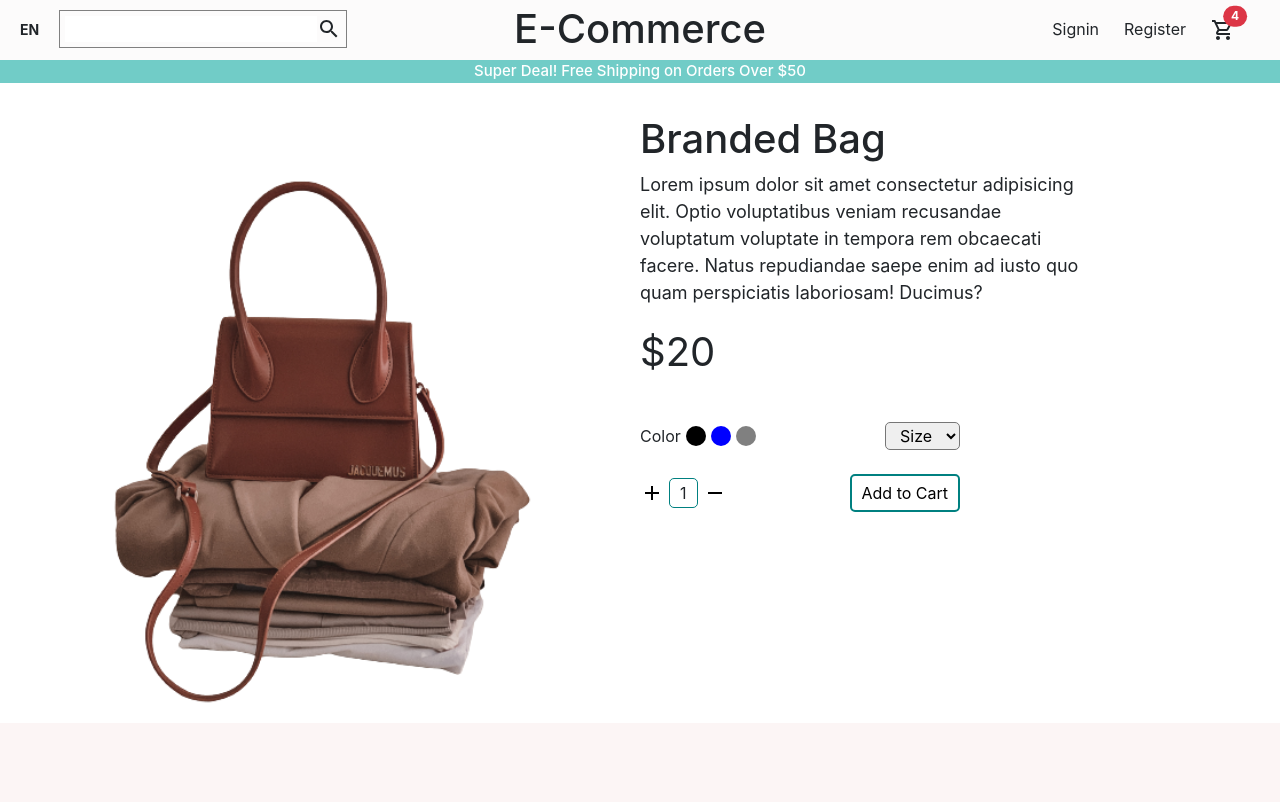
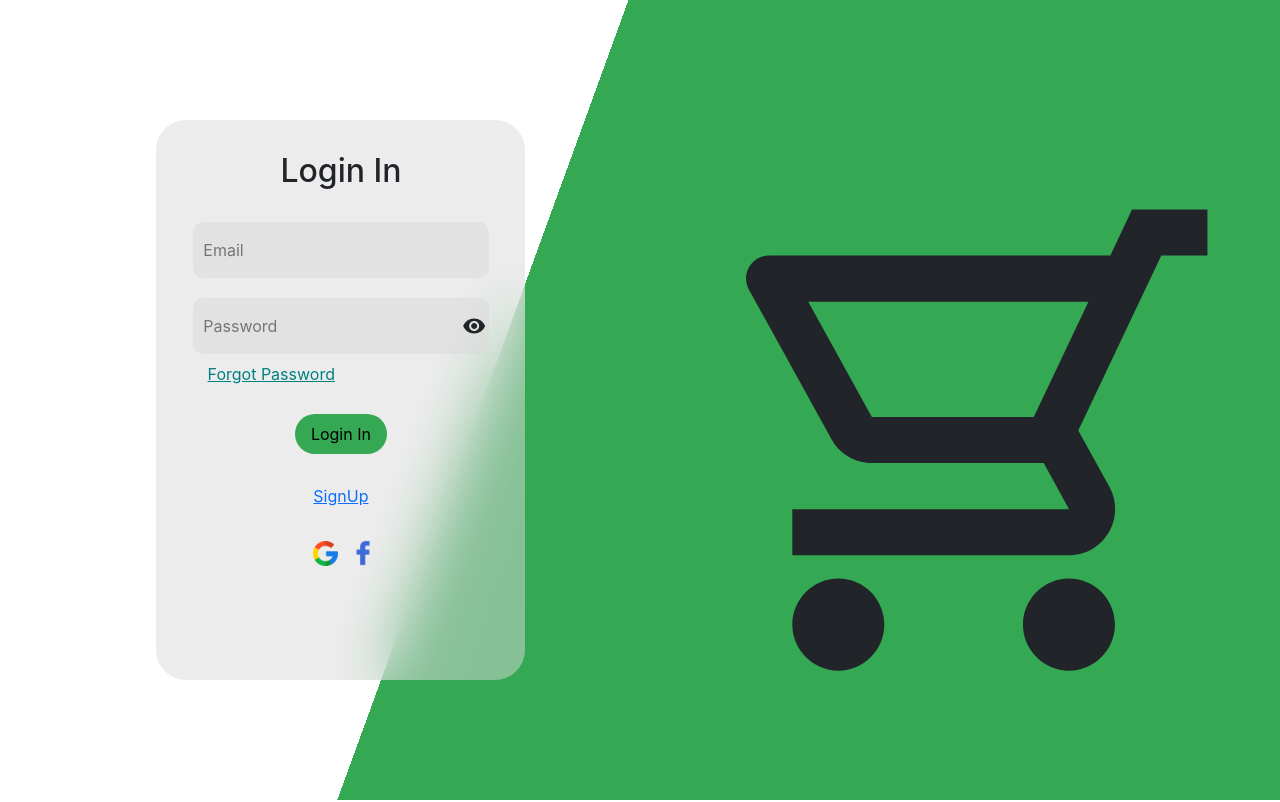
Before and after one commit to Abdurehman339/E-Commerce-App, a React (Create React App) app in the folder client/: page / in a window 1280 px wide. Shown: the top 802 px of the page. Built offline with nearby package versions, Linux system fonts and the light colour scheme.

Commit message:
Added Login Page

```diff
--- a/client/src/App.js
+++ b/client/src/App.js
@@ -3,11 +3,12 @@ import './App.css';
 import Home from './Pages/Home';
 import ShoppingCategory from './Pages/ShoppingCategory';
 import Product from './Pages/Product';
+import Login from './Pages/Login';
 
 function App() {
   return (
     <div>
-      <Product/>
+      <Login/>
     </div>
   );
 }
--- /dev/null
+++ b/client/src/Pages/Login.jsx
@@ -0,0 +1,153 @@
+import React from "react";
+import styled from "styled-components";
+import ShoppingCartOutlinedIcon from "@mui/icons-material/ShoppingCartOutlined";
+import Visibility from "@mui/icons-material/Visibility";
+import google from "../Images/google.png";
+import facebook from "../Images/facebook.png";
+
+const Container = styled.div`
+  width: 100vw;
+  height: 100vh;
+  background: linear-gradient(110deg, white 40%, #34a853 40%);
+  display: flex;
+  justify-content: center;
+`;
+
+const Wrapper = styled.div`
+  display: flex;
+  align-items: center;
+  justify-content: flex-end;
+  flex: 1;
+`;
+const LogoContainer = styled.div`
+  display: flex;
+  align-items: flex-end;
+  justify-content: flex-end;
+  margin-right: 50px;
+  flex: 1;
+`;
+const LoginContainer = styled.div`
+  width: 60%;
+  margin-right: 7vw;
+  display: flex;
+  flex-direction: column;
+  background-color: transparent;
+  height: 70%;
+  border-radius: 30px;
+  backdrop-filter: blur(30px);
+  background-color: rgba(218, 218, 218, 0.5);
+`;
+const Title = styled.h2`
+  text-align: center;
+  margin: 4vh 0;
+`;
+const Email = styled.input`
+  align-self: center;
+  width: 80%;
+  border: none;
+  height: 7vh;
+  border-radius: 10px;
+  outline: none;
+  padding-left: 10px;
+  background-color: rgba(217, 217, 217, 0.5);
+`;
+const PasswordContainer = styled.div`
+  align-self: center;
+  display: flex;
+  width: 80%;
+  margin-top: 20px;
+  height: 7vh;
+  border-radius: 10px;
+  outline: none;
+  background-color: rgba(217,217,217,0.5);
+`;
+const Password = styled.input`
+  flex: 9;
+  border: none;
+  border-radius: 10px;
+  padding-left: 10px;
+  outline: none;
+  background-color: transparent;
+`;
+const ForgotPassword = styled.a`
+  margin: 1vh 4vw;
+  color: teal;
+`;
+const LoginButton = styled.button`
+  align-self: center;
+  width: 25%;
+  border-radius: 20px;
+  padding: 8px 0;
+  background-color: #34a852;
+  border: none;
+  margin: 20px 0;
+`;
+const SignupButton = styled.a`
+  align-self: center;
+  margin: 10px 0;
+`;
+const LinksContainer = styled.div`
+  align-self: center;
+  display: flex;
+  align-items: center;
+  justify-content: center;
+  margin-top: 20px;
+`;
+
+const Login = () => {
+  return (
+    <Container>
+      <Wrapper>
+        <LoginContainer>
+          <Title>Login In</Title>
+          <Email placeholder="Email" />
+          <PasswordContainer>
+            <Password placeholder="Password" />
+            <Visibility
+              style={{
+                flex: "1",
+                cursor: "pointer",
+                alignSelf: "center",
+                backgroundColor: "transparent"
+              }}
+            />
+          </PasswordContainer>
+          <ForgotPassword href="#">Forgot Password</ForgotPassword>
+          <LoginButton>Login In</LoginButton>
+          <SignupButton href="#">SignUp</SignupButton>
+          <LinksContainer>
+            <img
+              src={google}
+              style={{
+                height: "25px",
+                width: "25px",
+                marginLeft: "10px",
+                cursor: "pointer",
+              }}
+            />
+            <img
+              src={facebook}
+              style={{
+                height: "30px",
+                width: "30px",
+                marginLeft: "10px",
+                cursor: "pointer",
+              }}
+            />
+          </LinksContainer>
+        </LoginContainer>
+      </Wrapper>
+      <LogoContainer>
+        <ShoppingCartOutlinedIcon
+          style={{
+            transform: "scalex(-1)",
+            height: "90%",
+            width: "90%",
+          }}
+        />
+      </LogoContainer>
+    </Container>
+  );
+};
+
+export default Login;
```
Also changed, not shown: client/src/Images/facebook.png (added), client/src/Images/google.png (added).
